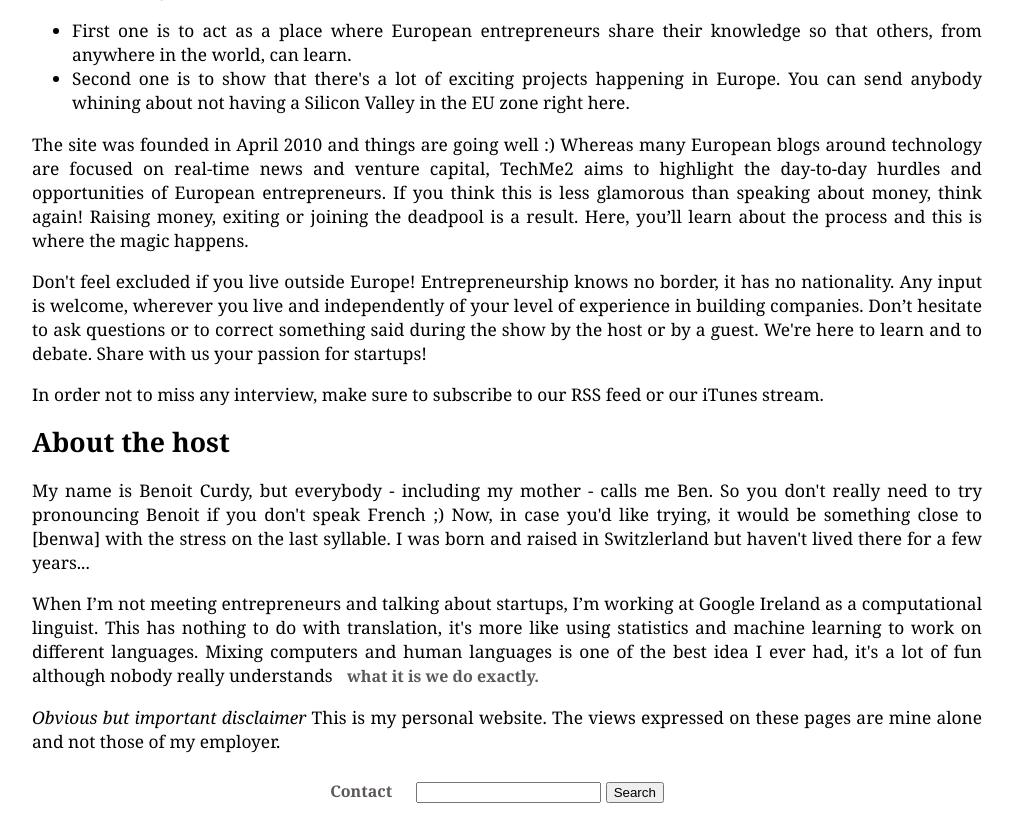
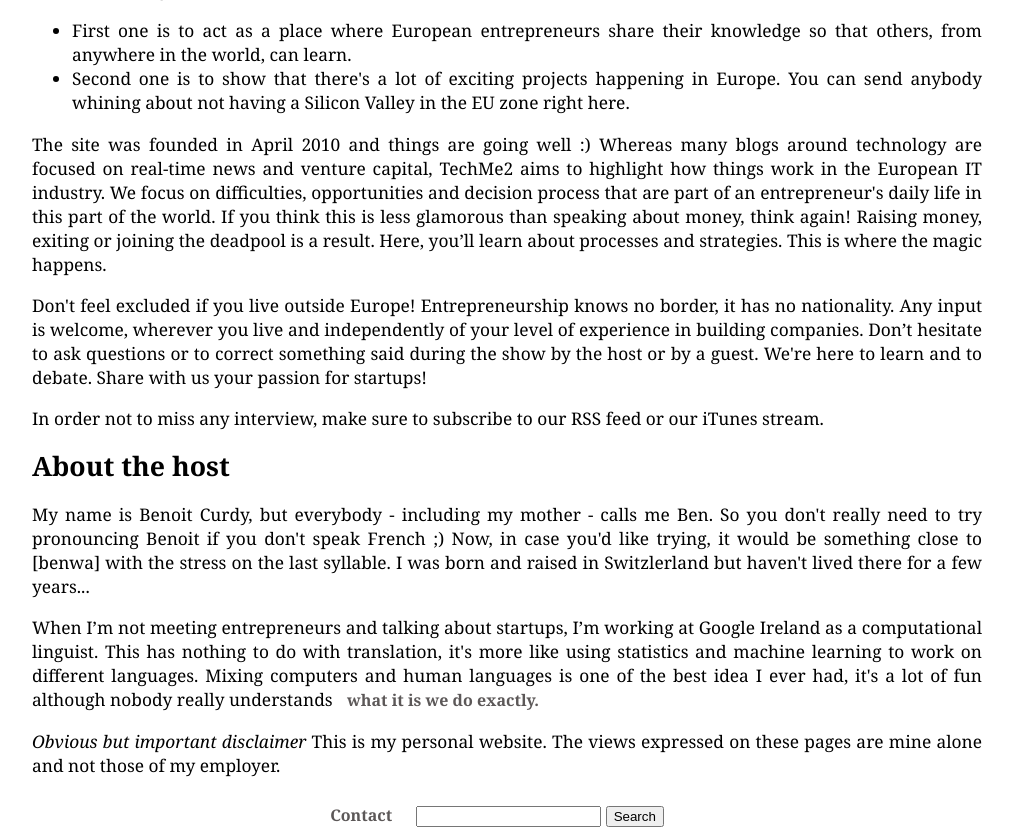
Before and after one commit to bcurdy/TechMe2, a Python web app: template techme2-eu/podcast/templates/about.html in a window 1280 px wide. Shown: the part 332-1169 px from the top of the page, without its empty margins (121-1134 px from the left). Before the commit the page ends 1135 px from the top, so only its background shows below. Run offline with Jinja, Linux system fonts and the light colour scheme; the template is opened without the code that fills it, so the values that code supplies are empty; some libraries are stand-ins or nearby versions.

Commit message:
changes in about text, logo to s3

```diff
--- a/techme2-eu/podcast/templates/about.html
+++ b/techme2-eu/podcast/templates/about.html
@@ -1,40 +1,52 @@
 {% extends "base_podcast.html" %}
 
 {% block page_title %} About TechMe2.eu {% endblock %}
-{% block header %}<a href="/"><img src="/img/logo_transparent.png"></a> About {% endblock %}
+{% block header %}<a href="/"><img src="http://s3-eu-west-1.amazonaws.com/european-startups/images/logo_transparent.png"></a> About {% endblock %}
 
 
 {% block content %}
 <h1>About TechMe2.eu</h1>
-Techme2.eu is a podcast that takes you to web startups all over Europe. Hence the name, which means  "Take Me 2 Europe" (yes, puns can make legendary
-site names!). Week after week, you'll meet here the best European web entrepreneurs who will discuss their projects as well as the startups scene from where
-they live.</p>
+Techme2.eu is a podcast that takes you to web startups all over Europe.
+Hence the name, which means  "Take Me 2 Europe" (yes, puns can make legendary site names!).
+Week after week, you'll meet here the best European web entrepreneurs who will discuss their
+projects as well as what the startups scene look like where they live.</p>
 
 <p>TechMe2 has 2 goals:
 <ul>
-<li>First one is to act as a place where European entrepreneurs share their knowledge so that others, from anywhere in the world, can learn.</li>
-<li>Second one is to show that there's a lot of exciting projects happening in Europe. You can send anybody whining
-about not having a Silicon Valley in the EU zone right here.</li>
+<li>First one is to act as a place where European entrepreneurs share their knowledge so that others,
+    from anywhere in the world, can learn.</li>
+<li>Second one is to show that there's a lot of exciting projects happening in Europe.
+    You can send anybody whining about not having a Silicon Valley in the EU zone right here.</li>
 </ul>
 
-<p>The site was founded in April 2010 and things are going well :) Whereas many European blogs around technology are focused on real-time
-news and venture capital, TechMe2 aims to highlight the day-to-day hurdles and opportunities of European entrepreneurs.
-If you think this is less glamorous than speaking about money, think again!  Raising money, exiting or joining the deadpool is a result.
-Here, you’ll learn about the process and this is where the magic happens.</p>
+<p>The site was founded in April 2010 and things are going well :) Whereas many blogs
+around technology are focused on real-time news and venture capital, TechMe2 aims to highlight
+how things work in the European IT industry. We focus on difficulties, opportunities and decision
+process that are part of an entrepreneur's daily life in this part of the world.
+If you think this is less glamorous than speaking about money, think again!
+Raising money, exiting or joining the deadpool is a result.
+Here, you’ll learn about processes and strategies. This is where the magic happens.</p>
 
-<p>Don't feel excluded if you live outside Europe! Entrepreneurship knows no border, it has no nationality. Any input is welcome, wherever you live
-and independently of your level of experience in building companies.  Don’t hesitate to ask questions or to correct something said during the show by the host
-or by a guest. We're here to learn and to debate. Share with us your passion for startups!</p>
+<p>Don't feel excluded if you live outside Europe! Entrepreneurship knows no border,
+it has no nationality. Any input is welcome, wherever you live and independently of your level
+of experience in building companies.  Don’t hesitate to ask questions or to correct something said
+during the show by the host  or by a guest. We're here to learn and to debate.
+Share with us your passion for startups!</p>
 
 <p>In order not to miss any interview, make sure to subscribe to our RSS feed or our iTunes stream.</p>
 
 <h1>About the host</h1>
-<p>My name is Benoit Curdy, but everybody - including my mother - calls me Ben. So you don't really need to try pronouncing Benoit if you don't speak French ;) Now, in case you'd
-like trying, it would be something close to [benwa] with the stress on the last syllable. I was born and raised in Switzlerland but haven't lived there for a few years...</p>
+<p>My name is Benoit Curdy, but everybody - including my mother - calls me Ben.
+So you don't really need to try pronouncing Benoit if you don't speak French ;) Now, in case you'd
+like trying, it would be something close to [benwa] with the stress on the last syllable.
+I was born and raised in Switzlerland but haven't lived there for a few years...</p>
 
-<p>When I’m not meeting entrepreneurs and talking about startups, I’m working at Google Ireland as a computational linguist. This has nothing to do with translation,
-it's more like using statistics and machine learning to work on different languages. Mixing computers and human languages is
-one of the best idea I ever had, it's a lot of fun although nobody really understands <a href="http://xkcd.com/114/" target="_blank" id="nav">what it is we do exactly.</a></p>
+<p>When I’m not meeting entrepreneurs and talking about startups, I’m working at Google Ireland
+as a computational linguist. This has nothing to do with translation,
+it's more like using statistics and machine learning to work on different languages.
+Mixing computers and human languages is
+one of the best idea I ever had, it's a lot of fun although nobody really understands
+<a href="http://xkcd.com/114/" target="_blank" id="nav">what it is we do exactly.</a></p>
 
 <p><i>Obvious but important disclaimer</i>
 This is my personal website. The views expressed on these pages are mine alone and not those of my employer.
```
